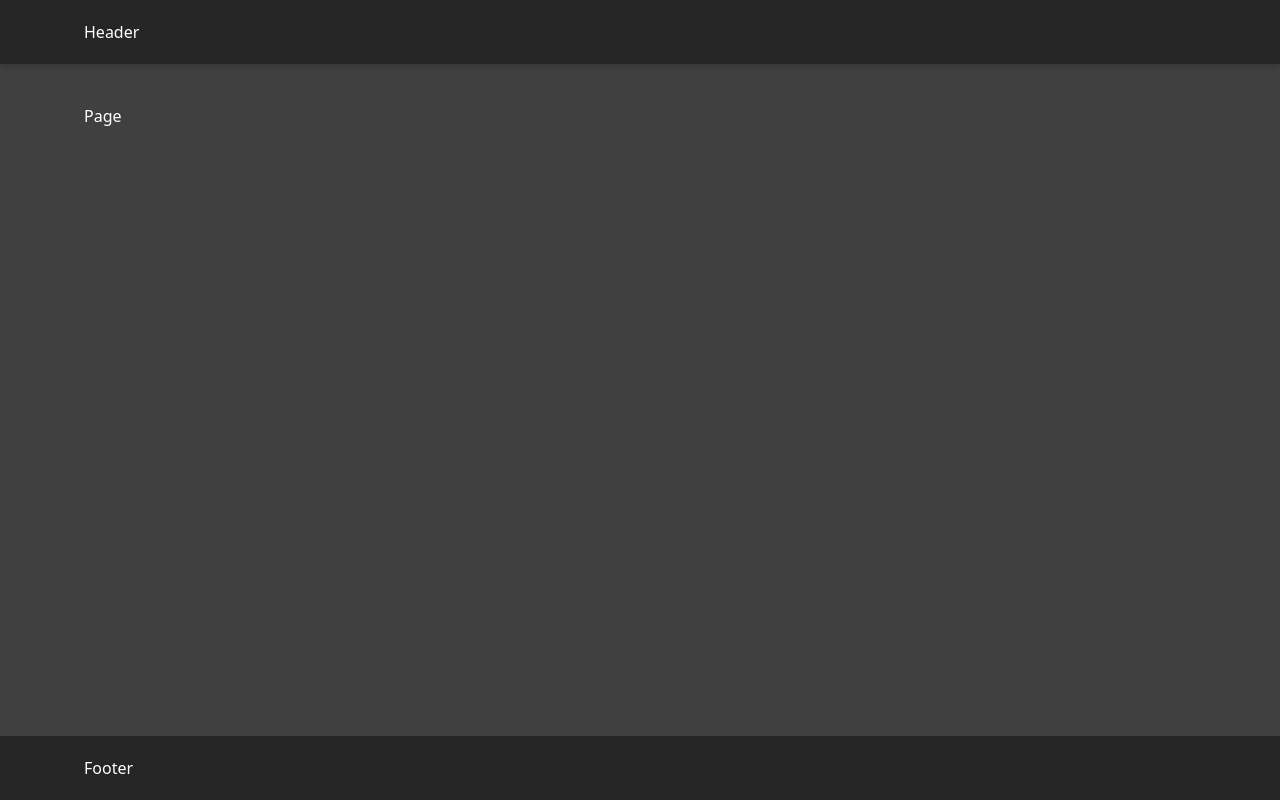
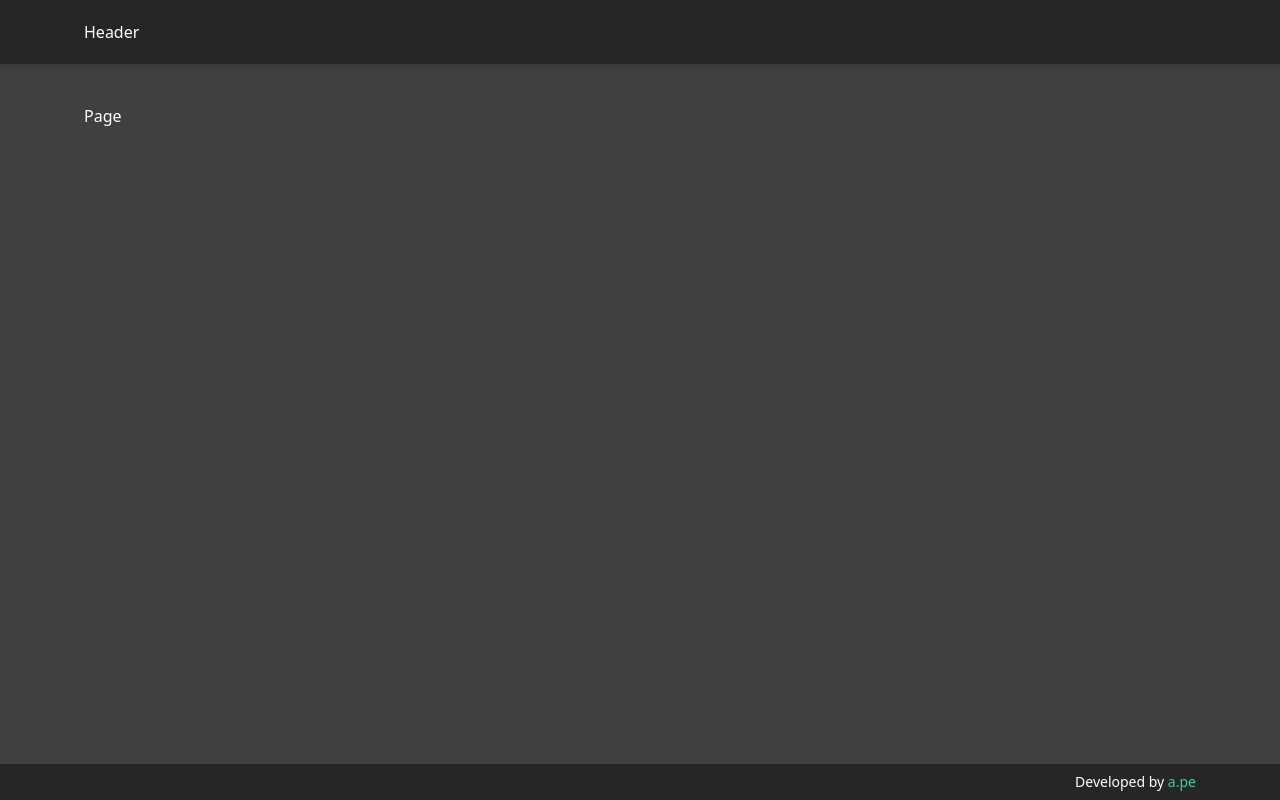
Before and after one commit to PerkinArtem/nsite, a Next.js app: page / in a window 1280 px wide. Built offline with nearby package versions, Linux system fonts and the light colour scheme.

Commit message:
footer developed

```diff
--- a/components/Footer/Footer.tsx
+++ b/components/Footer/Footer.tsx
@@ -2,9 +2,18 @@ import Link from "next/link";
 
 export function Footer() {
   return (
-    <footer className="bg-neutral-800 py-5">
+    <footer className="bg-neutral-800 py-2">
       <div className="container">
-        Footer
+        <div className="flex justify-end text-sm">
+          Developed by
+          <a
+          href="https://github.com/PerkinArtem"
+          target="_blank"
+          className="text-emerald-400"
+          >
+            &nbsp;a.pe
+          </a>
+        </div>
       </div>
     </footer>
   );
```
